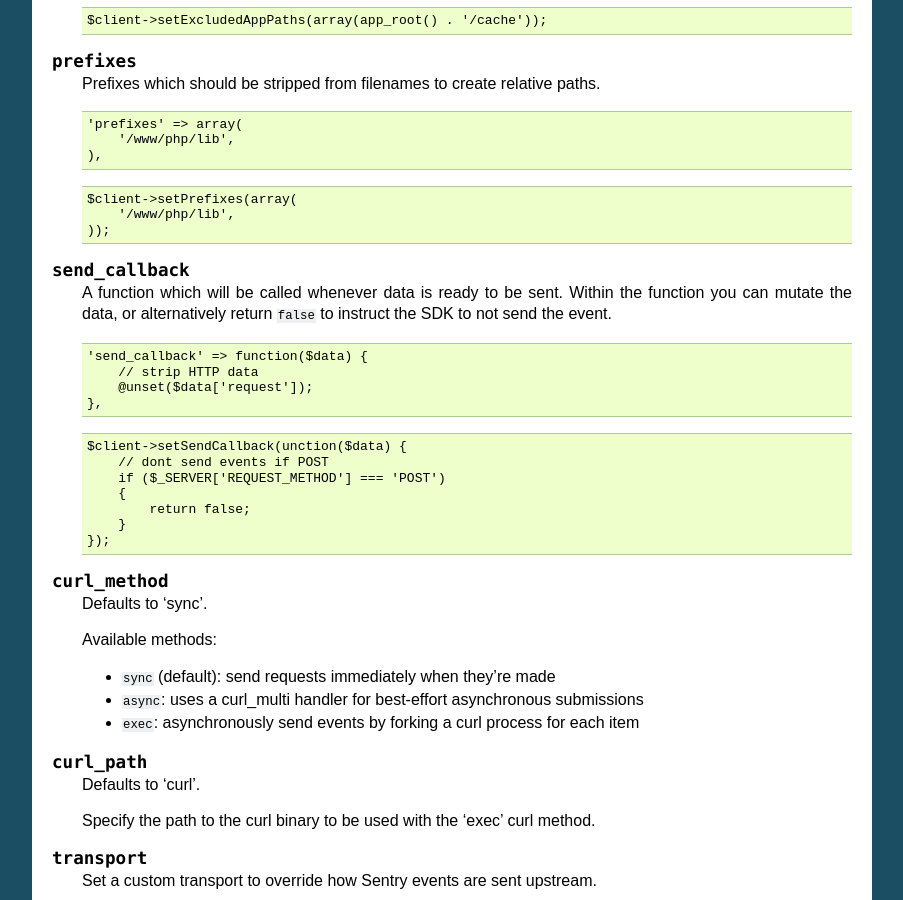
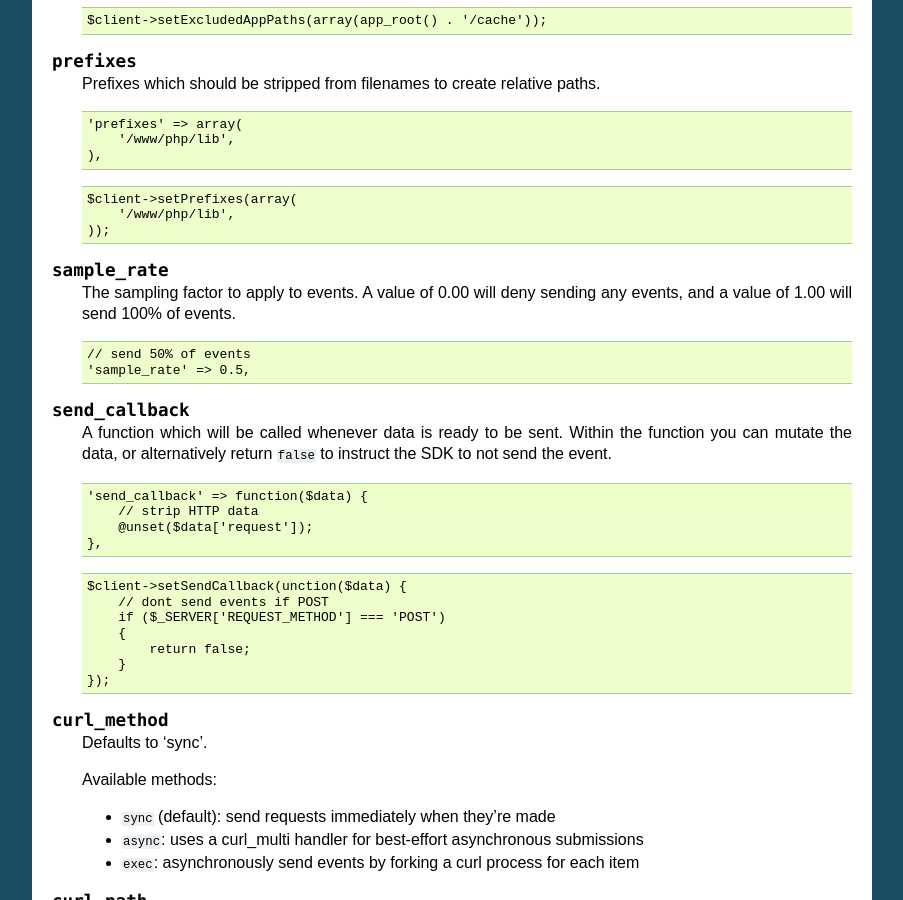
Before and after one commit to getsentry/sentry-php, a Sphinx documentation site: the page built from docs/config.rst, in a window 1280 px wide and 900 px high, scrolled down 1165 px. Shown: the whole window, without its empty margins (198-1101 px from the left). Built offline with Sphinx 7.4.7, drawn with Linux system fonts in a browser that asks for light colours; the version number could not be read and is left out.

Commit message:
Add sample_rate configuration

```diff
--- a/docs/config.rst
+++ b/docs/config.rst
@@ -102,6 +102,16 @@ The following settings are available for the client:
         $client->setPrefixes(array(
             '/www/php/lib',
         ));
+
+.. describe:: sample_rate
+
+    The sampling factor to apply to events. A value of 0.00 will deny sending
+    any events, and a value of 1.00 will send 100% of events.
+
+    .. code-block:: php
+
+        // send 50% of events
+        'sample_rate' => 0.5,
 
 .. describe:: send_callback
 
```
Also changed, not shown: 1 other file.
